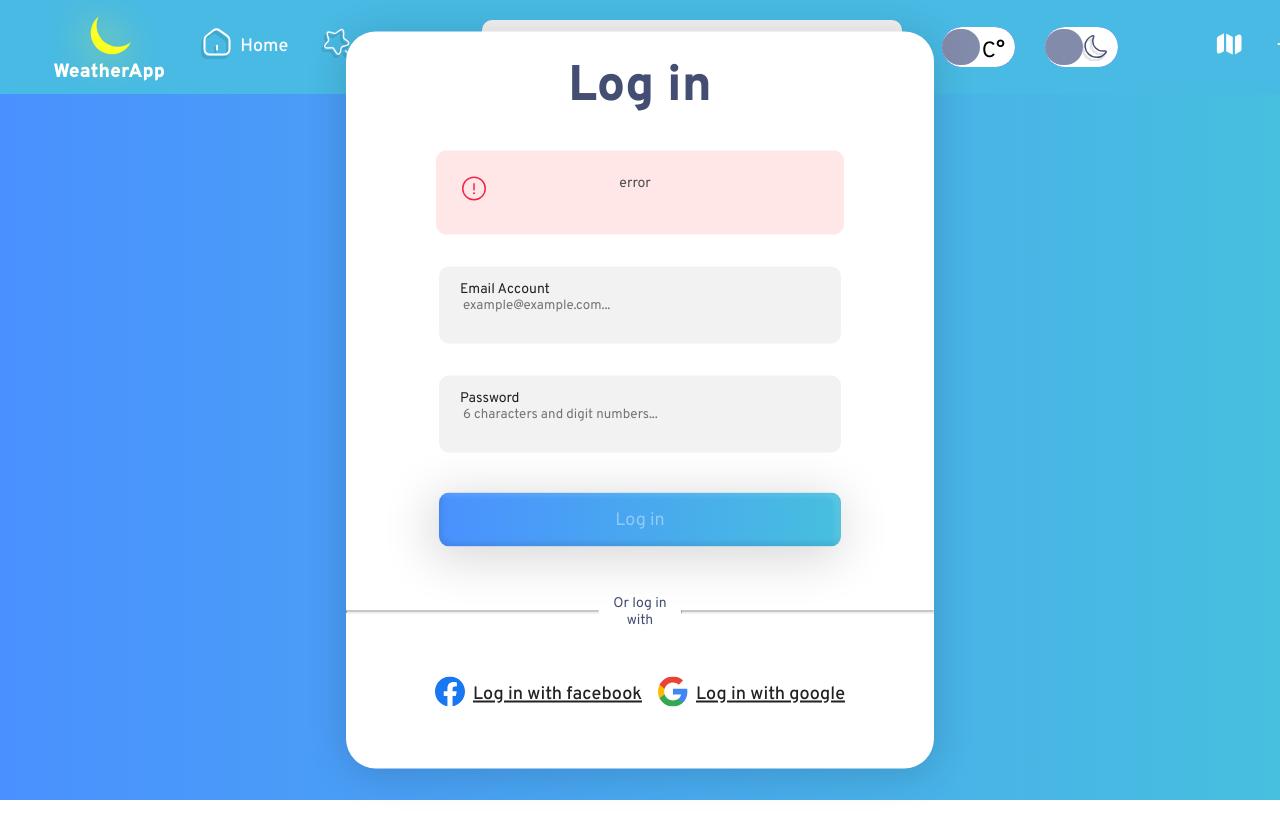
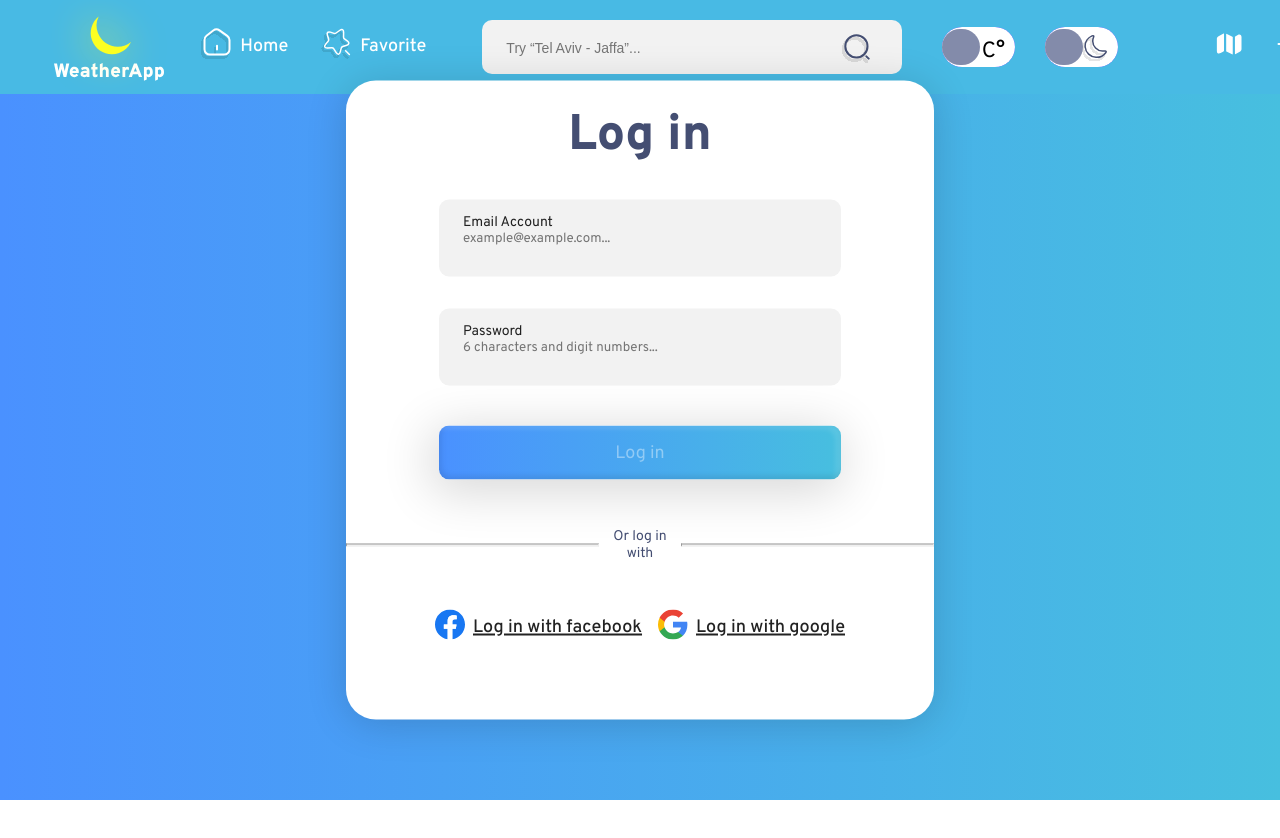
Before and after one commit to sagibarshai/Weather, a React (Create React App) app: page / in a window 1280 px wide. Shown: the top 838 px of the page. Built offline with nearby package versions, Linux system fonts and the light colour scheme.

Commit message:
small style fix on header

```diff
--- a/src/components/Login.tsx
+++ b/src/components/Login.tsx
@@ -32,7 +32,7 @@ const Login = () => {
           useState<InputProps>("inactive");
      const [emailIsFocus, setEmailIsFocus] = useState<boolean>(false);
      const [passwordIsFocus, setPasswordIsFocus] = useState<boolean>(false);
-     const [serverError, setServerError] = useState<string | null>("error");
+     const [serverError, setServerError] = useState<string | null>(null);
 
      const onSubmitHandler = (e: ChangeEvent<HTMLInputElement>) => {
           e.preventDefault();
--- a/src/components/StyledHeader.tsx
+++ b/src/components/StyledHeader.tsx
@@ -35,6 +35,7 @@ export const StyledDiv = styled.div<StyledDivProps>`
      margin-left: ${(props) => props.marginLeft || "0px"};
      @media ${cssBreakPoints.bigDesktop} {
           display: flex;
+          margin-right: ${(props) => props.marginRight};
      }
      @media ${cssBreakPoints.laptop} {
           display: flex;
--- a/src/shared/UIElements/Button/Button.tsx
+++ b/src/shared/UIElements/Button/Button.tsx
@@ -16,6 +16,7 @@ interface StyledButtonProps {
      margin?: string;
      display?: string;
      gap?: string | number;
+     marginRight?: string;
 }
 
 export const StyledButton = styled.button<StyledButtonProps>`
@@ -79,5 +80,6 @@ export const StyledButton = styled.button<StyledButtonProps>`
                  `
                : ""};
      margin: ${(props) => props.margin};
+     margin-right: ${(props) => props.marginRight};
      position: ${(props) => props.position};
 `;
```
